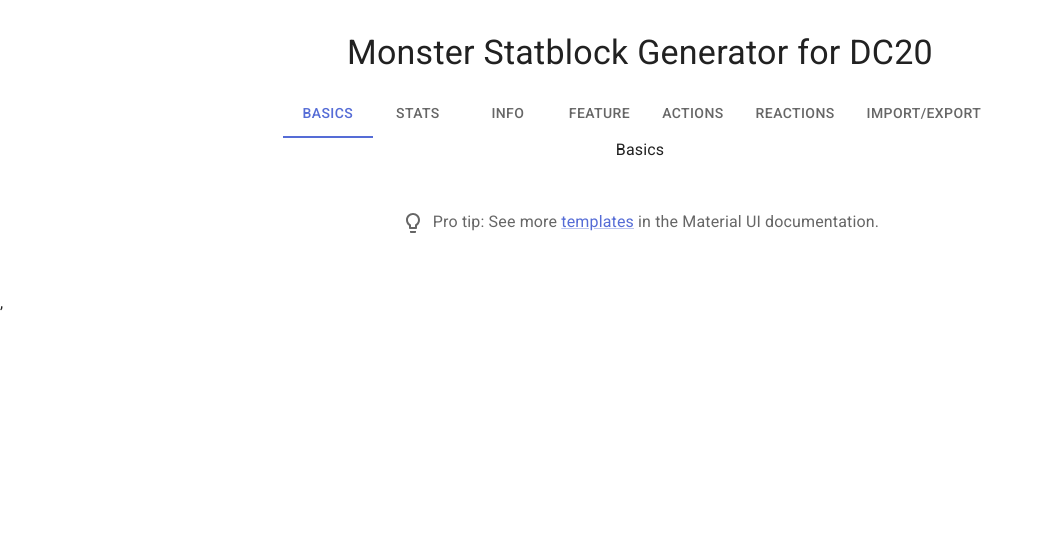
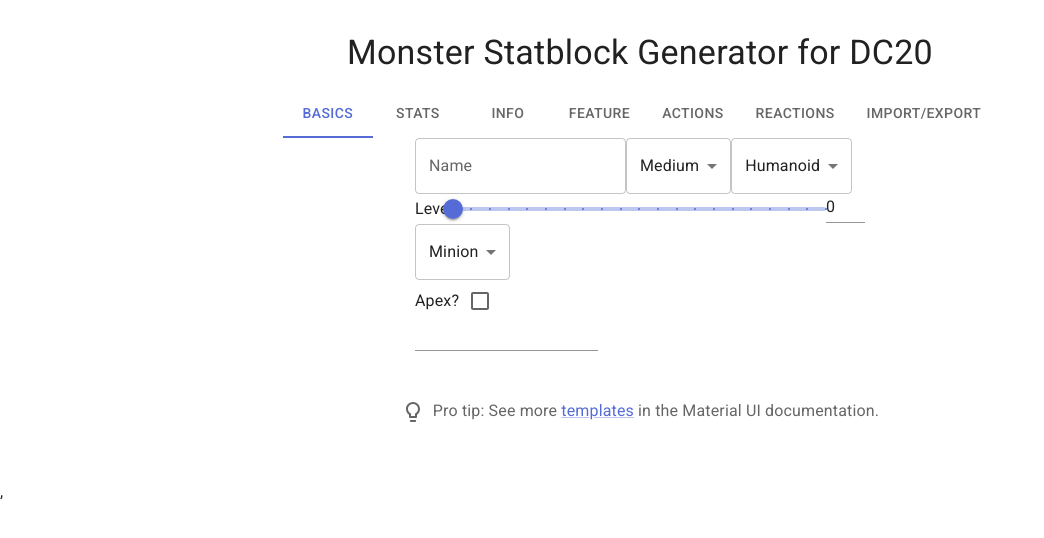
Before and after one commit to DanShink/monsterstatblockgen, a React (Vite) app: page / in a window 1280 px wide. Shown: the top 538 px of the page, without its empty margins (0-1044 px from the left). Built offline with nearby package versions, Linux system fonts and the light colour scheme.

Commit message:
Basics page done

```diff
--- a/src/MonsterStatblockGen/MonsterStatblockContext.jsx
+++ b/src/MonsterStatblockGen/MonsterStatblockContext.jsx
@@ -4,9 +4,39 @@ const MonsterStatblockContext = React.createContext();
 
 function useState() {
   const [name, setName] = React.useState("");
-	const [className, setClassName] = React.useState("");
+  const [size, setSize] = React.useState("Medium");
+  const [type, setType] = React.useState("Humanoid");
+  const [level, setLevel] = React.useState(0);
+  const [category, setCategory] = React.useState("Minion");
+  const [apex, setApex] = React.useState(false);
+  const [hp, setHp] = React.useState("");
+  const [mig, setMig] = React.useState("");
+  const [agl, setAgl] = React.useState("");
+  const [cha, setCha] = React.useState("");
+  const [int, setInt] = React.useState("");
+  const [migprof, setMigprof] = React.useState("");
+  const [aglprof, setAglprof] = React.useState("");
+  const [chaprof, setChaprof] = React.useState("");
+  const [intprof, setIntprof] = React.useState("");
 
-	return { name, setName, className, setClassName };
+  return {
+    name,
+    setName,
+    size,
+    setSize,
+    type,
+    setType,
+    level,
+    setLevel,
+    category,
+    setCategory,
+    apex,
+    setApex,
+    hp,
+    setHp,
+    mig,
+    setMig,
+  };
 }
 
 export function useMonsterStatblockContext() {
--- a/src/MonsterStatblockGen/MonsterStatblockTabs.jsx
+++ b/src/MonsterStatblockGen/MonsterStatblockTabs.jsx
@@ -1,11 +1,14 @@
 import React from "react";
 import { Tabs, Tab } from "@mui/material";
 import Basics from "./MonsterStatblockTabs/Basics";
+import Stats from "./MonsterStatblockTabs/Stats";
 
 function MonsterStatBlockTabLogic({ step }) {
 	switch (step) {
 		case "Basics":
 			return <Basics />;
+		case "Stats":
+			return <Stats />;
 		default:
 			return <div>Unrecognized Tab</div>;
 	}
--- a/src/MonsterStatblockGen/MonsterStatblockTabs/Basics.jsx
+++ b/src/MonsterStatblockGen/MonsterStatblockTabs/Basics.jsx
@@ -1,5 +1,181 @@
 import React from "react";
+import {
+  Box,
+  Menu,
+  TextField,
+  Select,
+  MenuItem,
+  Slider,
+  Typography,
+  Input,
+  FormControlLabel,
+  Checkbox,
+} from "@mui/material";
+import Grid from "@mui/material/Grid2";
+import { useMonsterStatblockContext } from "../MonsterStatblockContext";
+
+const size_options = [
+  "Micro",
+  "Tiny",
+  "Small",
+  "Medium",
+  "Large",
+  "Huge",
+  "Gargntuan",
+  "Colossal",
+  "Titanic",
+];
+const type_options = [
+  "Abberation",
+  "Beast",
+  "Celestial",
+  "Construct",
+  "Dragon",
+  "Elemental",
+  "Fey",
+  "Fiend",
+  "Giant",
+  "Humanoid",
+  "Monstrosity",
+  "Ooze",
+  "Plant",
+  "Undead",
+];
+const creature_cat = [
+  "Brute",
+  "Lurker",
+  "Skirmisher",
+  "Defender",
+  "Minion",
+  "Leader",
+  "Controller",
+  "Artillerist",
+  "Support",
+];
 
 export default function Basics() {
-	return <div>Basics</div>;
+  const {
+    name,
+    setName,
+    size,
+    setSize,
+    type,
+    setType,
+    level,
+    setLevel,
+    category,
+    setCategory,
+    apex,
+    setApex,
+    hp,
+    setHp,
+  } = useMonsterStatblockContext();
+
+  return (
+    <Box component="form" autoComplete="off">
+      <TextField
+        id="basics-name"
+        label="Name"
+        variant="outlined"
+        value={name}
+        onChange={(e) => setName(e.target.value)}
+      />
+      <Select
+        labelId="basics-creature-size-label"
+        id="basics-creature-size"
+        label="Creature Size"
+        value={size}
+        onChange={(e) => setSize(e.target.value)}
+      >
+        {size_options.map((option) => (
+          <MenuItem value={option} key={option}>
+            {option}
+          </MenuItem>
+        ))}
+      </Select>
+      <Select
+        labelId="basics-creature-type-label"
+        id="basics-creature-type"
+        label="Creature Type"
+        value={type}
+        onChange={(e) => setType(e.target.value)}
+      >
+        {type_options.map((option) => (
+          <MenuItem value={option} key={option}>
+            {option}
+          </MenuItem>
+        ))}
+      </Select>
+      <Box
+        sx={{
+          width: 450,
+          display: "flex",
+          justifyContent: "center",
+          alignItems: "center",
+        }}
+      >
+        <Typography id="basics-slider-title">Level</Typography>
+        <Slider
+          aria-label="basics-level"
+          value={level}
+          marks
+          min={0}
+          max={20}
+          onChange={(e) => setLevel(e.target.value)}
+        />
+        <Input
+          value={level}
+          size="small"
+          onChange={(e) => setLevel(e.target.value)}
+          inputProps={{
+            step: 1,
+            min: 0,
+            max: 20,
+            type: "number",
+            "aria-labelledby": "basics-level",
+          }}
+        />
+      </Box>
+      <Select
+        labelId="basics-creature-strategy-label"
+        id="basics-creature-strategy"
+        label="Creature Classification"
+        value={category}
+        onChange={(e) => setCategory(e.target.value)}
+      >
+        {creature_cat.map((option) => (
+          <MenuItem value={option} key={option}>
+            {option}
+          </MenuItem>
+        ))}
+      </Select>
+      <Box
+        sx={{
+          width: 450,
+          display: "flex",
+          justifyContent: "left",
+          alignItems: "center",
+        }}
+      >
+        <Typography id="basics-apex-title">Apex?</Typography>
+        <Checkbox
+          checked={apex}
+          onChange={(e) => setApex(e.target.checked)}
+          inputProps={{ "aria-label": "basics-apex" }}
+          label="Apex"
+        />
+      </Box>
+      <Input
+        value={hp}
+        size="small"
+        onChange={(e) => setHP(e.target.value)}
+        inputProps={{
+          step: 1,
+          min: 0,
+          type: "number",
+          "aria-labelledby": "basics-hp",
+        }}
+      />
+    </Box>
+  );
 }
--- a/src/MonsterStatblockGen/MonsterStatblockTabs/Stats.jsx
+++ b/src/MonsterStatblockGen/MonsterStatblockTabs/Stats.jsx
@@ -0,0 +1,59 @@
+import React from "react";
+import { Box, Menu, TextField, Select, Slider, Checkbox } from "@mui/material";
+import { useMonsterStatblockContext } from "../MonsterStatblockContext";
+
+export default function Stats(){
+  return(
+    <Box
+      component="form"
+      autoComplete="off"
+      sx = {{width:300}}
+    >
+    MIG
+      <Slider
+        aria-label="Temperature"
+        defaultValue={0}
+        shiftStep={1}
+        valueLabelDisplay="auto"
+        step={1}
+        marks
+        min={-3}
+        max={7}
+      />
+      <Checkbox></Checkbox>
+      AGL
+      <Slider
+        aria-label="Temperature"
+        defaultValue={0}
+        shiftStep={1}
+        valueLabelDisplay="auto"
+        step={1}
+        marks
+        min={-3}
+        max={7}
+      />
+      CHA
+      <Slider
+        aria-label="Temperature"
+        defaultValue={0}
+        shiftStep={1}
+        valueLabelDisplay="auto"
+        step={1}
+        marks
+        min={-3}
+        max={7}
+      />
+      INT
+      <Slider
+        aria-label="Temperature"
+        defaultValue={0}
+        shiftStep={1}
+        valueLabelDisplay="auto"
+        step={1}
+        marks
+        min={-3}
+        max={7}
+      />
+    </Box>
+  );
+}
```
Lines whose indentation alone changed are shown as unchanged.
